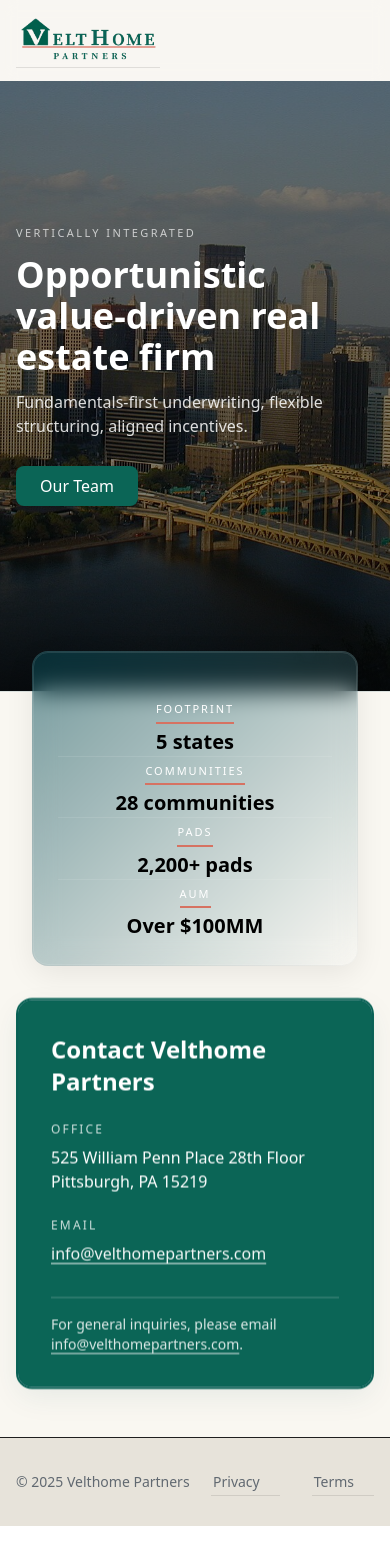
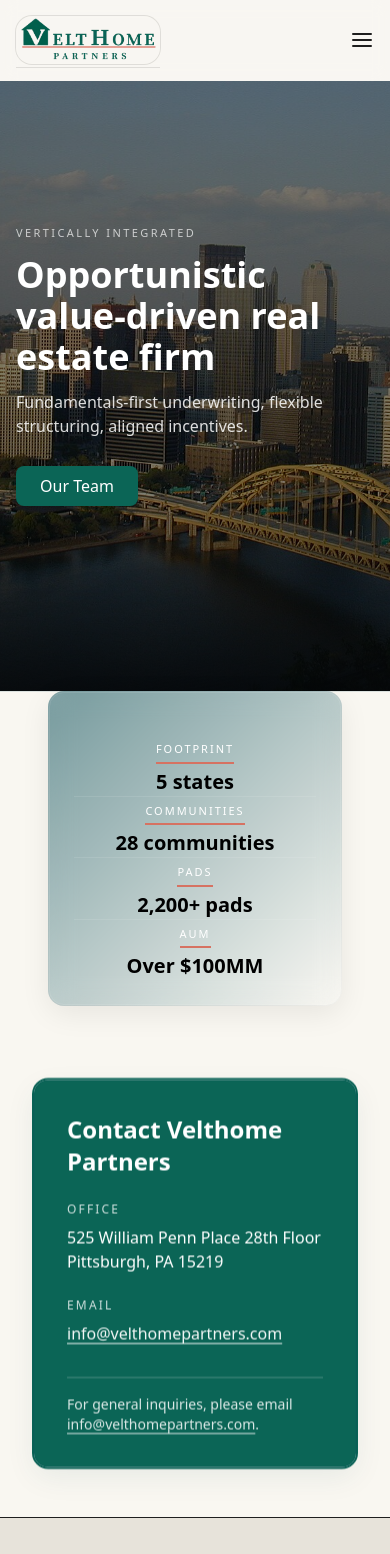
Before and after one commit to jsandoval2610/velthomepartners-frontend, a Next.js app: page / in a window 390 px wide. Shown: the top 1554 px of the page. Before the commit the page ends 1526 px from the top, so only its background shows below. Built offline with nearby package versions, Linux system fonts and the light colour scheme.

Commit message:
minor improvements

```diff
--- a/app/globals.css
+++ b/app/globals.css
@@ -24,3 +24,16 @@
     width: 100vw;
   }
 }
+
+@layer utilities {
+  /* Full-bleed is already present; keep it. */
+
+  /* Ensure tap targets aren't tiny on mobile */
+  .touch-target { min-height: 44px; min-width: 44px; }
+
+  /* Nice default section spacers that scale up */
+  .section-pad { @apply py-10 sm:py-12 md:py-16; }
+
+  /* Common responsive horizontal padding when not using container */
+  .pad-x { @apply px-4 sm:px-6 lg:px-8; }
+}
--- a/app/layout.tsx
+++ b/app/layout.tsx
@@ -11,10 +11,13 @@
 export default function RootLayout({ children }: { children: React.ReactNode }) {
   return (
     <html lang="en" className="scroll-smooth">
+      <head>
+        {/* Ensure Tailwind breakpoints behave on phones */}
+        <meta name="viewport" content="width=device-width, initial-scale=1, viewport-fit=cover" />
+      </head>
       <body className="antialiased text-[color:var(--ink)]">
-        {/* Make the page a column that fills the viewport */}
         <div className="relative min-h-dvh flex flex-col bg-[color:var(--bg)]">
-          {/* light canvas with soft charcoal corners */}
+          {/* background canvas */}
           <div
             className="pointer-events-none fixed inset-0 -z-10"
             style={{
@@ -28,12 +31,12 @@
 
           <Header />
 
-          {/* Let main consume leftover height so Footer drops to the bottom */}
-          <main className="flex-1 mx-auto max-w-6xl w-full">
+          <main className="flex-1 mx-auto w-full max-w-screen-xl px-4 sm:px-6 lg:px-8">
             {children}
           </main>
 
           <Footer />
+          <div className="h-[env(safe-area-inset-bottom)]" />
         </div>
       </body>
     </html>
--- a/app/page.tsx
+++ b/app/page.tsx
@@ -2,16 +2,18 @@
 import { StatsStrip } from '@/components/sections/StatsStrip'
 import { PageBand } from '@/components/layout/PageBand'
 import { ContactSection } from '@/components/sections/ContactSection'
-import Link from 'next/link'
-import Page from './firm/page'
 
 export default function HomePage() {
   return (
     <>
       <HeroBridge />
+
       <PageBand>
-        <StatsStrip />
-        <div className="mt-8 md:mt-10">
+        <div className="section-pad pad-x">
+          <StatsStrip />
+        </div>
+
+        <div className="pad-x mt-8 md:mt-10">
           <ContactSection />
         </div>
       </PageBand>
--- a/components/nav/Header.tsx
+++ b/components/nav/Header.tsx
@@ -1,8 +1,9 @@
 'use client'
+
 import Link from 'next/link'
 import Image from 'next/image'
 import { usePathname } from 'next/navigation'
-import { useState, useEffect } from 'react'
+import { useEffect, useState } from 'react'
 import clsx from 'clsx'
 import { buttonStyles } from '@/components/ui/Button'
 
@@ -14,13 +15,18 @@
 export function Header() {
   const pathname = usePathname()
   const [scrolled, setScrolled] = useState(false)
+  const [open, setOpen] = useState(false)
 
+  // tiny shadow on scroll
   useEffect(() => {
     const onScroll = () => setScrolled(window.scrollY > 8)
     onScroll()
-    window.addEventListener('scroll', onScroll)
+    window.addEventListener('scroll', onScroll, { passive: true })
     return () => window.removeEventListener('scroll', onScroll)
   }, [])
+
+  // close mobile menu on route change
+  useEffect(() => { setOpen(false) }, [pathname])
 
   return (
     <header
@@ -30,10 +36,10 @@
         scrolled ? 'shadow-sm border-black/10' : 'border-transparent'
       )}
     >
-      <nav className="mx-auto max-w-6xl flex items-center justify-between py-4 px-4">
-        {/* HOME / LOGO */}
+      {/* Top bar */}
+      <div className="mx-auto max-w-screen-xl flex items-center justify-between py-4 px-4 sm:px-6 lg:px-8">
+        {/* Logo */}
         <Link href="/" aria-label="Home" className="group inline-block">
-          {/* Wrapper controls size; image keeps ratio */}
           <span className="relative block h-12 w-36 md:h-16 md:w-48 rounded-2xl">
             <Image
               src="/images/VeltHome.png"
@@ -42,21 +48,13 @@
               className="object-contain rounded-[inherit]"
               priority
             />
-
-            {/* hover darken to convey clickability */}
-            <span className="pointer-events-none absolute inset-0  rounded-[inherit] bg-black/0 transition-colors duration-200 group-hover:bg-black/5" />
-
-            {/* thin static hairline so it reads as a tile even without hover */}
-            <span className="pointer-events-none absolute inset-0 rounded-[inherit]  ring-black/10" />
-
-
-            {/* underline: baseline hairline + brand bar grows on hover */}
+            <span className="pointer-events-none absolute inset-0 rounded-[inherit] ring-1 ring-black/10" />
             <span className="pointer-events-none absolute left-0 -bottom-1 h-px w-full bg-black/10" />
             <span className="pointer-events-none absolute left-0 -bottom-1 h-[2px] w-0 bg-[var(--brand)] transition-all duration-200 ease-out group-hover:w-full" />
           </span>
         </Link>
 
-        {/* NAV + INVESTOR LOGIN */}
+        {/* Desktop nav */}
         <ul className="hidden md:flex items-center gap-8 text-[15px]">
           {nav.map((i) => (
             <li key={i.href}>
@@ -79,7 +77,58 @@
             </Link>
           </li>
         </ul>
-      </nav>
+
+        {/* Mobile toggle */}
+        <button
+          type="button"
+          aria-label={open ? 'Close menu' : 'Open menu'}
+          aria-expanded={open}
+          onClick={() => setOpen(v => !v)}
+          className="md:hidden -mr-2 p-2 rounded-lg hover:bg-black/5 focus:outline-none focus:ring-2 focus:ring-black/20"
+        >
+          {!open ? (
+            <svg width="24" height="24" viewBox="0 0 24 24" aria-hidden="true">
+              <path d="M3 6h18M3 12h18M3 18h18" stroke="currentColor" strokeWidth="2" strokeLinecap="round" />
+            </svg>
+          ) : (
+            <svg width="24" height="24" viewBox="0 0 24 24" aria-hidden="true">
+              <path d="M6 6l12 12M18 6l-12 12" stroke="currentColor" strokeWidth="2" strokeLinecap="round" />
+            </svg>
+          )}
+        </button>
+      </div>
+
+      {/* Mobile menu (simple block under the bar) */}
+      {open && (
+        <nav className="md:hidden border-t border-black/10 bg-[color:var(--card)]">
+          <ul className="px-4 py-2">
+            {nav.map((i) => (
+              <li key={i.href}>
+                <Link
+                  href={i.href}
+                  className={clsx(
+                    'block rounded-lg px-3 py-3 text-[15px]',
+                    'hover:bg-black/5',
+                    pathname.startsWith(i.href)
+                      ? 'text-[color:var(--ink)]'
+                      : 'text-[color:var(--ink)]/90'
+                  )}
+                >
+                  {i.label}
+                </Link>
+              </li>
+            ))}
+            <li className="pt-1">
+              <Link
+                href="/investors"
+                className={clsx(buttonStyles('primary'), 'w-full justify-center rounded-xl')}
+              >
+                Investor Login
+              </Link>
+            </li>
+          </ul>
+        </nav>
+      )}
     </header>
   )
 }
```
